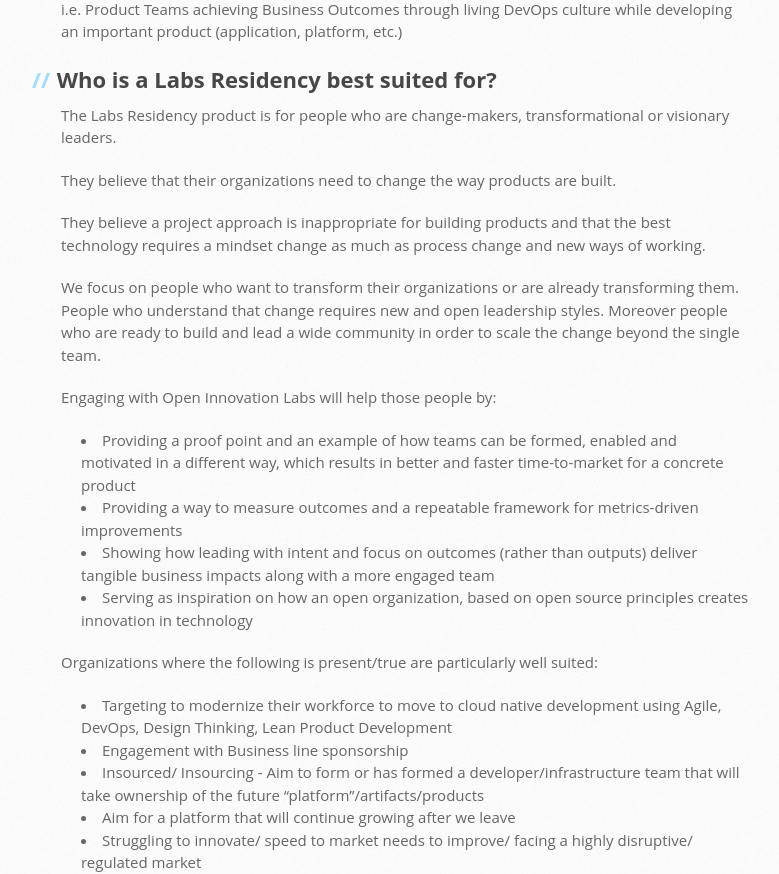
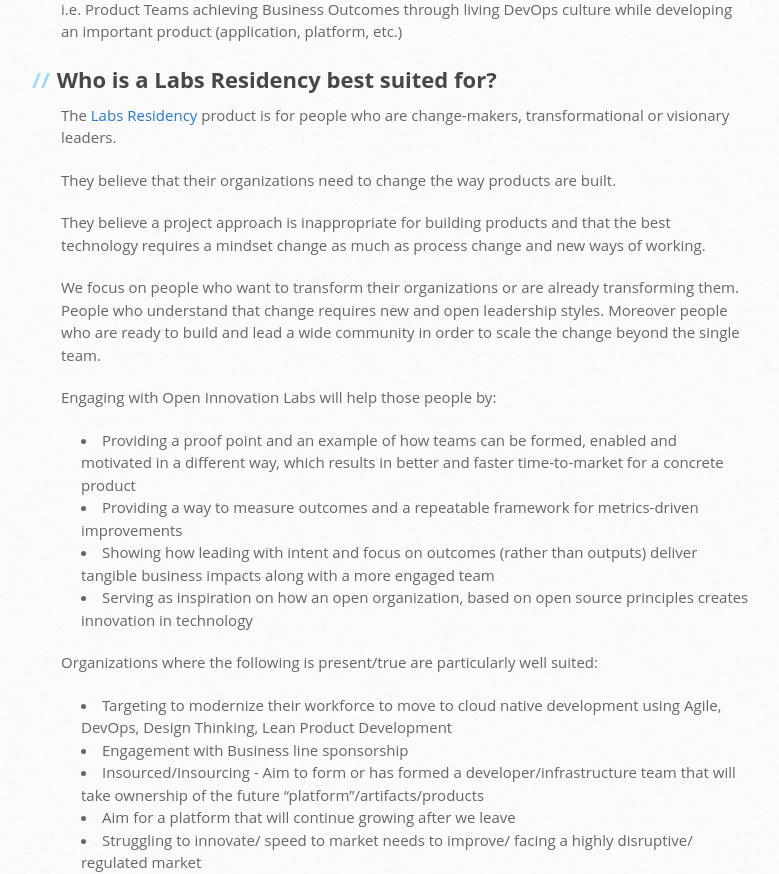
Before and after one commit to rht-labs/rht-labs.github.io, a Jekyll site: the page built from _docs/what-we-do.md, in a window 1280 px wide and 1400 px high, scrolled down 1034 px. Shown: the part 155-1029 px from the top of the window, without its empty margins (109-888 px from the left). Built offline with Jekyll 4.4.1, drawn with Linux system fonts in a browser that asks for light colours; some of the changed lines change nothing that is shown.

Commit message:
🐌 add some links 🐌 (#25)

```diff
--- a/_docs/what-we-do.md
+++ b/_docs/what-we-do.md
@@ -14,6 +14,7 @@
 To support our customers on their journeys, we also provide enabling products to customers including DevOps Culture and Practice Enablement (TL500).
 
 Open Innovation Labs provides internal capability and enablement to evolve the way Red Hat delivers and to bring new practices to our Consultants' way of working using:
+
 - DevOps Culture and Practice Enablement
 - Open Leadership Training and Coaching
 - Site Reliability Engineering Enablement
@@ -29,6 +30,7 @@
 A transformational Red Hat Services format led by Open Innovation Labs, focused on inspiring change in organizations on the path of adopting DevOps mindset and building long-lived, cross-functional product teams using Red Hat technology.
 
 Engagements are focused on all of the following:
+
 - Achieving Business Outcomes (through a concrete product being developed)
 - Forming Product Teams
 - Establishing DevOps culture and a Cloud-Native Organization
@@ -39,7 +41,7 @@
 Who is a Labs Residency best suited for?
 ----------------------------------------
 
-The Labs Residency product is for people who are change-makers, transformational or visionary leaders.
+The [Labs Residency](https://www.redhat.com/en/services/consulting/open-innovation-labs) product is for people who are change-makers, transformational or visionary leaders.
 
 They believe that their organizations need to change the way products are built.
 
@@ -48,30 +50,33 @@
 We focus on people who want to transform their organizations or are already transforming them. People who understand that change requires new and open leadership styles. Moreover people who are ready to build and lead a wide community in order to scale the change beyond the single team.
 
 Engaging with Open Innovation Labs will help those people by:
+
 - Providing a proof point and an example of how teams can be formed, enabled and motivated in a different way, which results in better and faster time-to-market for a concrete product
 - Providing a way to measure outcomes and a repeatable framework for metrics-driven improvements
 - Showing how leading with intent and focus on outcomes (rather than outputs) deliver tangible business impacts along with a more engaged team
 - Serving as inspiration on how an open organization, based on open source principles creates innovation in technology
 
 Organizations where the following is present/true are particularly well suited:
+
 - Targeting to modernize their workforce to move to cloud native development using Agile, DevOps, Design Thinking, Lean Product Development
 - Engagement with Business line sponsorship
-- Insourced/ Insourcing - Aim to form or has formed a developer/infrastructure team that will take ownership of the future “platform”/artifacts/products
+- Insourced/Insourcing - Aim to form or has formed a developer/infrastructure team that will take ownership of the future “platform”/artifacts/products
 - Aim for a platform that will continue growing after we leave
 - Struggling to innovate/ speed to market needs to improve/ facing a highly disruptive/ regulated market
 
 ... with Leaders who:
+
 - A bold and strong leader advocating for true BizDevOps culture and change
 - Ambition for adoption of cloud native development and/or IT automation adoption
 - Available & allocated transformation budget of which 200k+ can be allocated for forming a first example of a cross-functional product team
 - Red Hat technology adoption recognized as critical for their success
 - Want a proof point to make the case for wider adoption of Agile/ DevOps methods
 
-
 What are the unique features of a Labs Residency?
 -------------------------------------------------
 
 Differentiating unique features as opposed to other alternatives which customers could consider:
+
 - Our purpose is to enable our customers to retain their independence
 - Open Organization Culture & Open Leadership
 - A sticky open source Product Development Framework ([Möbius Loop](www.mobiusloop.com)) recognized by Agile and product management thought leaders across the globe
```
